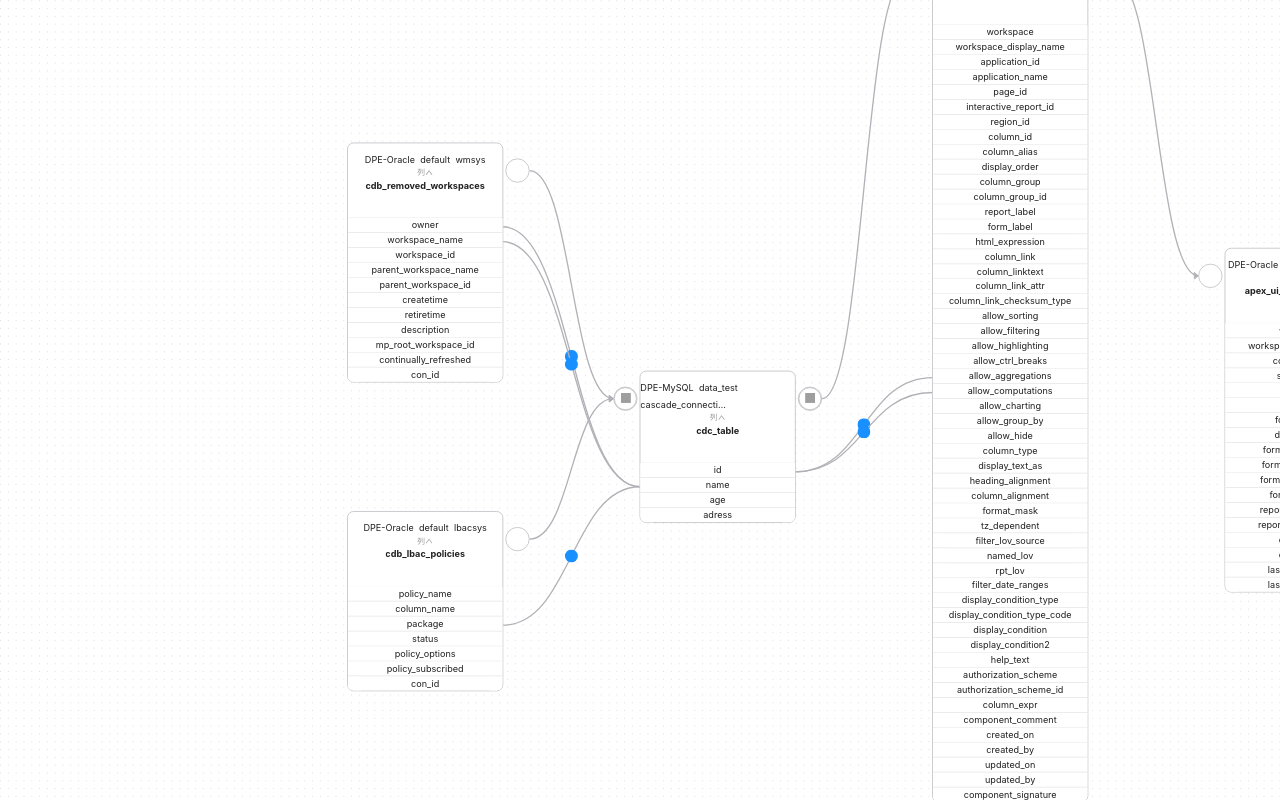
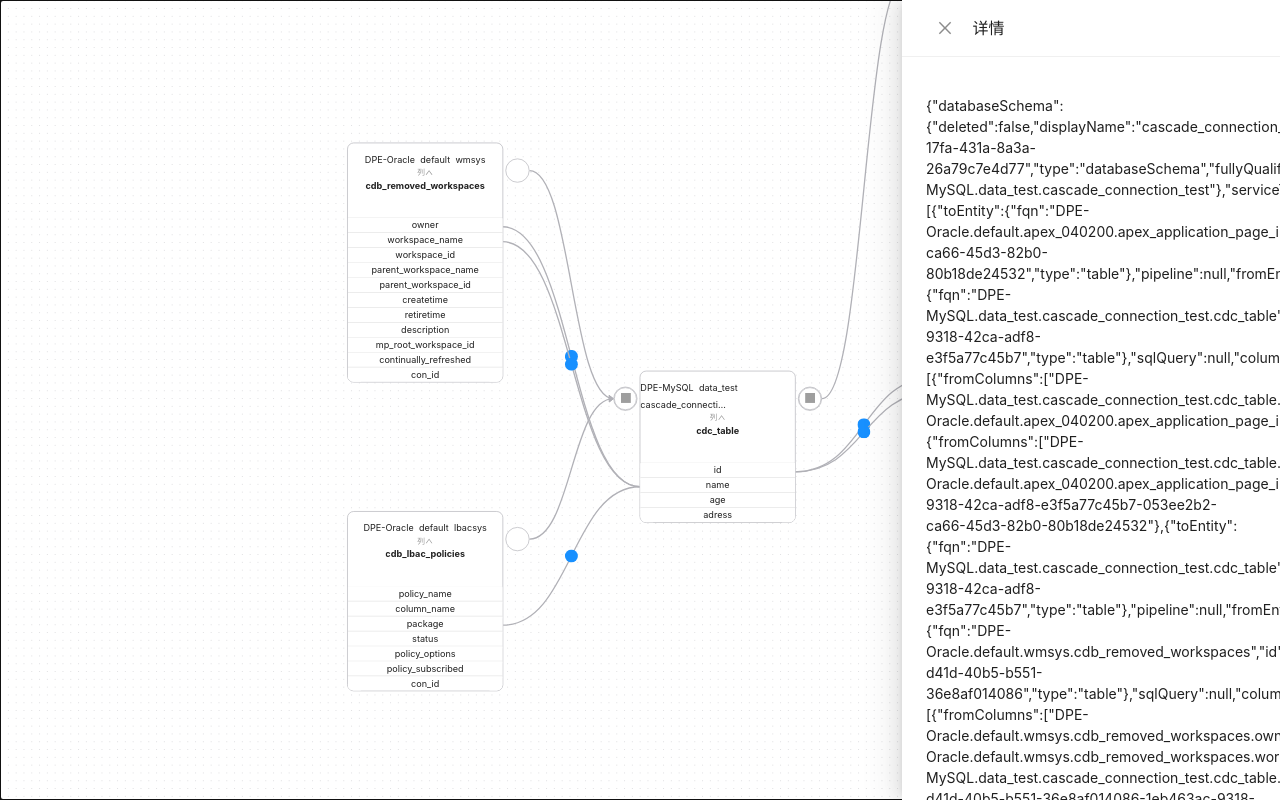
Before and after one commit to zhengjialux/data-lineage-ui, a React (Vite) app: page / in a window 1280 px wide. Built offline with nearby package versions, Linux system fonts and the light colour scheme; grey boxes are pictures that could not be loaded.

Commit message:
抽屉迁移

```diff
--- a/src/components/lineage/LineageApp.jsx
+++ b/src/components/lineage/LineageApp.jsx
@@ -7,15 +7,11 @@
 import { nodeTypes, customEdges } from './lineageUtils'
 import { useLineageProvider } from './LineageProvider'
 import '@xyflow/react/dist/style.css';
-import { Drawer } from 'antd'
-import { useState } from 'react';
 
 const LineageApp = () => {
-    const [open, setOpen] = useState(false)
     const {
         edges,
         nodes,
-        selectedNode,
         onInitReactFlow,
         onEdgesChange,
         onNodesChange,
@@ -40,23 +36,18 @@
                 onNodesChange={onNodesChange}
                 selectNodesOnDrag={false}    // 所有节点选择是否可拖动
                 onInit={onInitReactFlow}     // viewport初始化事件
+                // 节点点击事件
                 onNodeClick={(_e, node) => {
                     onNodeClick(node);
-                    // 打开抽屉
-                    setOpen(true)
                     _e.stopPropagation();
                 }}
+                // 连接线点击事件
+                // onEdgeClick={(_e, data) => {
+                //     onEdgeClick(data);
+                //     _e.stopPropagation();
+                // }}
             >
                 <Background gap={12} size={1} />
-                <Drawer
-                    title="详情"
-                    placement='right'
-                    closable={false}
-                    onClose={() => setOpen(false)}
-                    open={open}
-                >
-                    <p>{JSON.stringify(selectedNode)}</p>
-                </Drawer>
             </ReactFlow>
         </ReactFlowProvider>
     )
--- a/src/components/lineage/LineageProvider.jsx
+++ b/src/components/lineage/LineageProvider.jsx
@@ -16,6 +16,7 @@
 import { EntityLineageNodeType, EntityLineageDirection, EdgeTypeEnum } from './entity.enum'
 import { useNodesState, useEdgesState } from '@xyflow/react'
 import { getLineageDataByFQN } from '../../serviceApi/getLineageDataApi'
+import { Drawer } from 'antd'
 
 export const LineageContext = createContext({});
 
@@ -45,6 +46,7 @@
   const [tracedNodes, setTracedNodes] = useState([]);
   const [selectedColumn, setSelectedColumn] = useState('');
   const [paginationData, setPaginationData] = useState({});
+  const [isDrawerOpen, setIsDrawerOpen] = useState(false)
 
   // 获取血缘数据
   useEffect(() => {
@@ -118,6 +120,8 @@
 
     // 以源节点为中心居中视图
     centerNodePosition(rootNode, reactFlowInstance);
+
+    // 默认展示根节点详情
     if (activateNode) {
       onNodeClick(rootNode);
     }
@@ -245,7 +249,8 @@
       // setSelectedEdge(undefined);
       setActiveNode(node);
       setSelectedNode(node.data.node);
-      // setIsDrawerOpen(true);
+      // 打开抽屉
+      setIsDrawerOpen(true);
       // handleLineageTracing(node);
     }
   };
@@ -360,6 +365,16 @@
   return (
     <LineageContext.Provider value={activityFeedContextValues}>
       {children}
+
+      <Drawer
+          title="详情"
+          placement='right'
+          onClose={() => setIsDrawerOpen(false)}
+          open={isDrawerOpen}
+          mask={false}
+      >
+          <p>{JSON.stringify(selectedNode)}</p>
+      </Drawer>
     </LineageContext.Provider>
   )
 }
```
